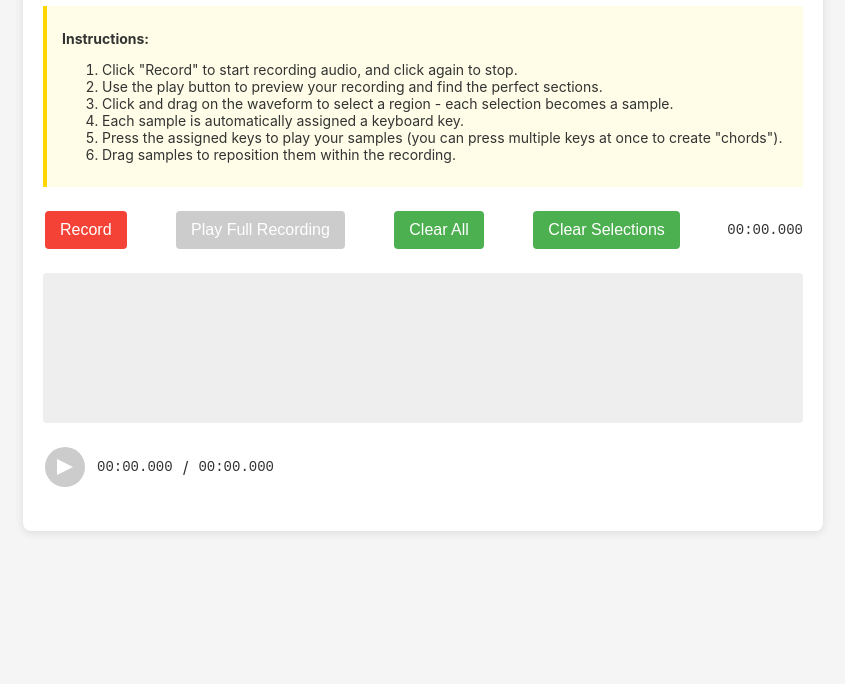
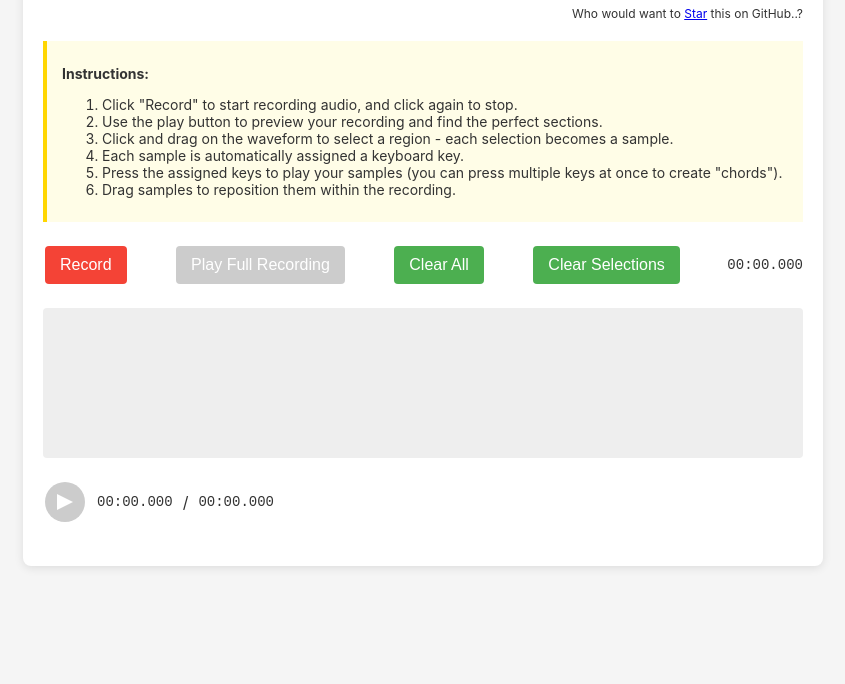
Before and after one commit to Mosquid/sampler, a plain HTML site: page index.html in a window 1280 px wide. Shown: the part 116-800 px from the top of the page, without its empty margins (217-1062 px from the left). Drawn offline with Linux system fonts and the light colour scheme.

Commit message:
star btn

```diff
--- a/index.html
+++ b/index.html
@@ -9,6 +9,27 @@
   <body>
     <div class="container">
       <h1>Audio Sampler</h1>
+      <div
+        class="star-cta"
+        style="
+          display: flex;
+          align-items: center;
+          font-size: 12px;
+          justify-content: flex-end;
+        "
+      >
+        Who would want to&nbsp;
+        <!-- Place this tag where you want the button to render. -->
+        <a
+          class="github-button"
+          href="https://github.com/mosquid/sampler/"
+          data-color-scheme="no-preference: light; light: light; dark: dark;"
+          data-icon="octicon-star"
+          data-size="large"
+          aria-label="Star buttons/github-buttons on GitHub"
+          >Star</a
+        >&nbsp;this on GitHub..?
+      </div>
       <div class="instructions">
         <p><strong>Instructions:</strong></p>
         <ol>
@@ -60,8 +81,11 @@
       </div>
 
       <div id="keyBindings" class="key-bindings"></div>
+      <!-- <button id="recordSample">Play and record</button> -->
     </div>
 
     <script src="./app/main.js"></script>
+    <!-- Place this tag in your head or just before your close body tag. -->
+    <script async defer src="https://buttons.github.io/buttons.js"></script>
   </body>
 </html>
```
